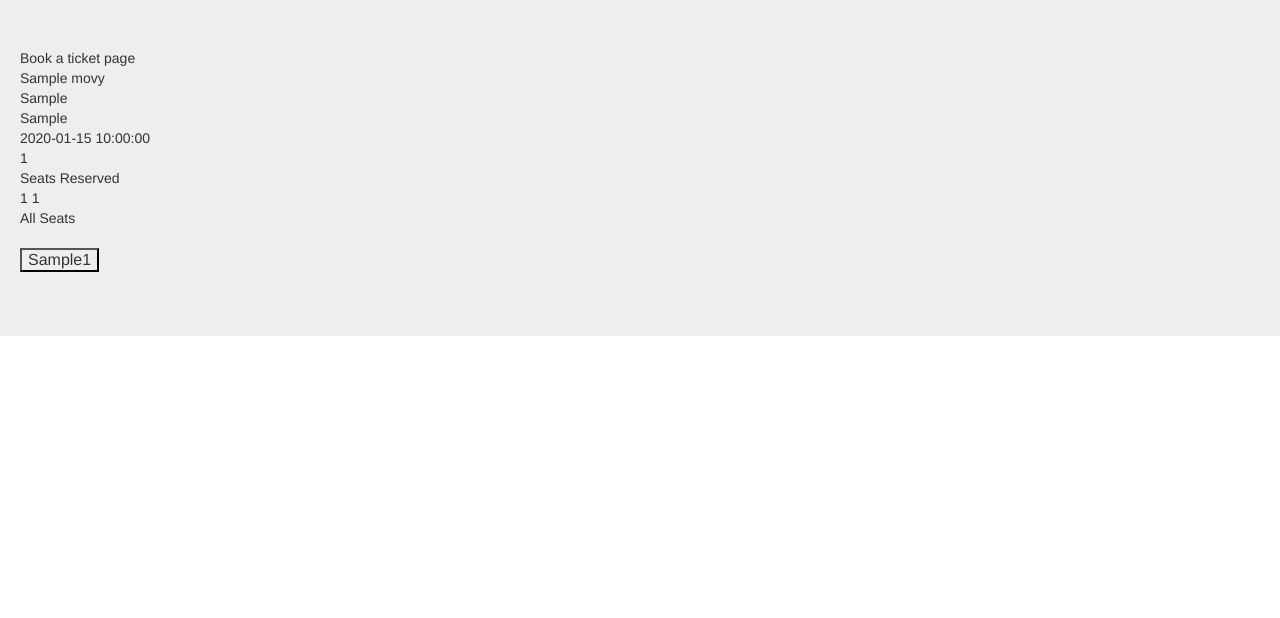
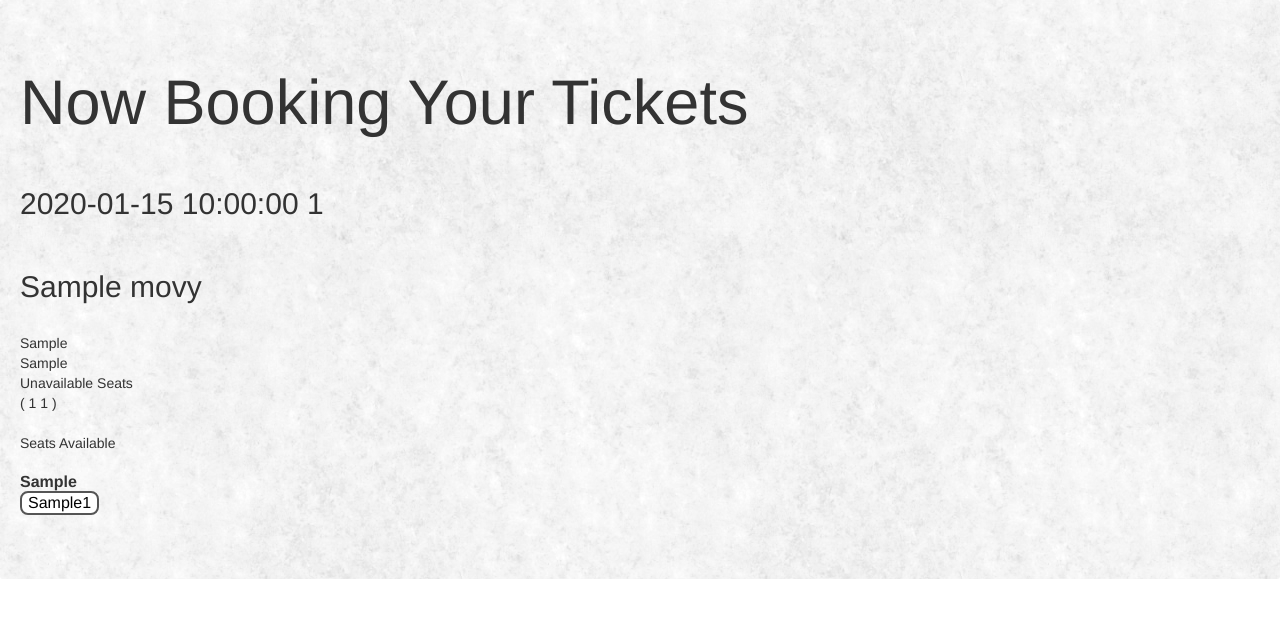
Before and after one commit to LuciaCG/Bluebird, a Flask app: page /booktickets in a window 1280 px wide. Shown: the part 62-680 px from the top of the page. Run offline with Flask 2, Linux system fonts and the light colour scheme; the visitor is signed in with stand-in values (Sample User, id 1); tables that the repository leaves empty hold one stand-in row (values such as "Sample post"); parts of the project's set-up code (start-up, migrations or seed data) failed here and were passed over; some libraries are stand-ins or nearby versions.

Commit message:
got the screening page looking decent

```diff
--- a/app/static/css/carousel/carousel.css
+++ b/app/static/css/carousel/carousel.css
@@ -14,7 +14,7 @@
 
 /* Carousel base class */
 .carousel {
-  margin-bottom: 4rem;
+  margin-bottom: 2rem;
 }
 /* Since positioning the image, we need to help out the caption */
 .carousel-caption {
@@ -24,7 +24,7 @@
 
 /* Declare heights because of positioning of img element */
 .carousel-item {
-  height: 32rem;
+  height: 600px;
   background-color: #777;
 }
 .carousel-item > img {
@@ -32,7 +32,7 @@
   top: 0;
   left: 0;
   min-width: 100%;
-  height: 32rem;
+  height: 600px;
 }
 
 
--- a/app/static/css/custom.css
+++ b/app/static/css/custom.css
@@ -63,9 +63,21 @@
 
 #background
 {
-    /*background-image: url(../images/polygon-background.jpg);*/
+    background-image: url(../images/snow.jpg);
 }
 
+.button5 {
+    background-color: white;
+    color: black;
+    border: 2px solid #555555;
+    border-radius: 8px;
+}
+
+.button5:hover {
+    background-color: #555555;
+    border-radius: 8px;
+    color: white;
+}
 
 .modal-pointer
 {
--- a/app/templates/booktickets.html
+++ b/app/templates/booktickets.html
@@ -1,35 +1,43 @@
 {% extends "base.html" %}
 {% block content %}
 
-Book a ticket page<br>
+<h1> Now Booking Your Tickets </h1><br>
+
+<h2>{{screening.time}} {{screening.screen_id}}</h2><br>
+<h2>{{movieName.movieTitle}}</h2><br>
 
 
-{{movieName.movieTitle}}<br>
+
 {{movieName.synopsis}}<br>
 {{movieName.ageRating}}<br>
 
-{{screening.time}}<br>
 
-{{screening.screen_id}}<br>
-Seats Reserved<br>
+
+
+Unavailable Seats<br>
 {% for seats in seatsRes %}
 
-  {{seats.rowReservedID}}
-  {{seats.seatNumberReservedID}}
+  (  {{seats.rowReservedID}}
+  {{seats.seatNumberReservedID}} )
 
 {% endfor %}<br>
-All Seats<br>
+            <br>
+Seats Available<br>
 
-<table>
-{% for seats in seatsAll %}
+<table style="width:100%">
+{% for row in rows %}
+<th>
+      {{row.row}}
+</th>
 <tr>
+  {% for seat in seatNumber %}
   <td>
     <form method="post">
-      <button name="bookThisSeat" type="submit" value="{{seats.row}}{{seats.seatNumber}}">{{seats.row}}{{seats.seatNumber}}</button>
+      <button class ="button button5" name="bookThisSeat" type="submit" value="{{row.row}}{{seat.seatNumber}}">{{row.row}}{{seat.seatNumber}}</button>
     </form>
   </td>
+  {% endfor %}
 </tr>
-
 {% endfor %}<br>
 </table>
 
--- a/app/templates/home.html
+++ b/app/templates/home.html
@@ -2,7 +2,7 @@
 
 {% block content %}
 
-<div class="container">
+<div id="background" class="container">
   <img id="marvellogohome" class="first-slide" src="static/images/logo.png" alt="Marvel Logo">
   <h2>How to find us</h2>
 
--- a/app/templates/nowshowing.html
+++ b/app/templates/nowshowing.html
@@ -46,7 +46,7 @@
     </a>
   </div>
 
-  <section class="jumbotron text-center">
+  <section id="background" class="jumbotron text-center">
     <div class="container">
       <h1 class="jumbotron-heading">Now Showing</h1>
     </div>
@@ -62,13 +62,13 @@
             <p class="card-text" id="{{movie.movieTitle}}">{{movie.synopsis}} </p>
             <script type="text/javascript">
               var myid=document.getElementById('{{movie.movieTitle}}');
-              myid.innerHTML=myid.innerHTML.substring(0,75)+'...';
+              myid.innerHTML=myid.innerHTML.substring(0,100)+'...';
             </script>
             <div class="d-flex justify-content-between align-items-center">
               <div class="btn-group">
                 <form method="post">
                 <!-- <p><a class="btn btn-sm btn-outline-secondary" href="/showtimes" input type="submit" name="submit" value=1>View Times and Tickets</a></p> -->
-                <button name="subject" type="submit" value="{{movie.id}}">Get Times and Tickets</button>
+                <button class ="button button5" name="subject" type="submit" value="{{movie.id}}">Get Times and Tickets</button>
                 </form>
               </div>
               <small class="text-muted">9 mins</small>
--- a/app/templates/showtimes.html
+++ b/app/templates/showtimes.html
@@ -2,7 +2,7 @@
 {% block content %}
 
 
-<section class="jumbotron text-center">
+<section id="background" class="jumbotron text-center">
   <div class="container">
     <h1 class="jumbotron-heading">{{movieName.movieTitle}}</h1>
   </div>
@@ -16,10 +16,10 @@
     <div class="col-md-12">
       <div class="card mb-4 box-shadow">
         <div class="card-body">
-          <h1>{{screening.time.strftime('%B %d %Y')  }}</h1>
+          <h2>{{screening.time.strftime('%B %d %Y')  }}</h2>
           <h2>{{screening.time.strftime('%-H:00')  }}</h2>
           <form method="post">
-          <button name="bookSeat" type="submit" value="{{screening.id}}">Book a seat</button>
+          <button class ="button button5" name="bookSeat" type="submit" value="{{screening.id}}">Book a seat</button>
           </form>
         </div>
       </div>
--- a/app/views.py
+++ b/app/views.py
@@ -68,7 +68,10 @@
         movieID = None
         screeningID = None
         seatID = None
+        movies = models.Movies.query.all()
         seatsAll = models.Seats.query.all()
+        seatNumber = models.Seats.query.with_entities(models.Seats.seatNumber).group_by(models.Seats.seatNumber).all()
+        rows = models.Seats.query.with_entities(models.Seats.row).group_by(models.Seats.row).all()
 
         if 'movieVar' in session:
             movieID = session['movieVar']
@@ -86,8 +89,13 @@
 
         if request.method == 'POST':
             seatID = request.form.get('bookThisSeat')
+            # print(wordlist)
             wordlist = list(seatID)
-            a = models.Seat_Reserved(screening=screeningID, rowReservedID=wordlist[0] , seatNumberReservedID=wordlist[1])
+            print(len(wordlist))
+            if len(wordlist) == 2:
+                a = models.Seat_Reserved(screening=screeningID, rowReservedID=wordlist[0] , seatNumberReservedID=wordlist[1])
+            elif len(wordlist) == 3:
+                a = models.Seat_Reserved(screening=screeningID, rowReservedID=wordlist[0] , seatNumberReservedID=wordlist[1]+wordlist[2])
             db.session.add(a)
             db.session.commit()
 
@@ -98,4 +106,7 @@
                                 screening = screening,
                                 seatsRes = seatsRes,
                                 seatsAll = seatsAll,
+                                seatNumber = seatNumber,
+                                rows = rows,
+                                movies = movies
                                 )
```
Also changed, not shown: populatingDatabase.py (+6 -1 lines), app/static/images/Black-Panther-poster.jpg (added), app/static/images/snow.jpg (added).
